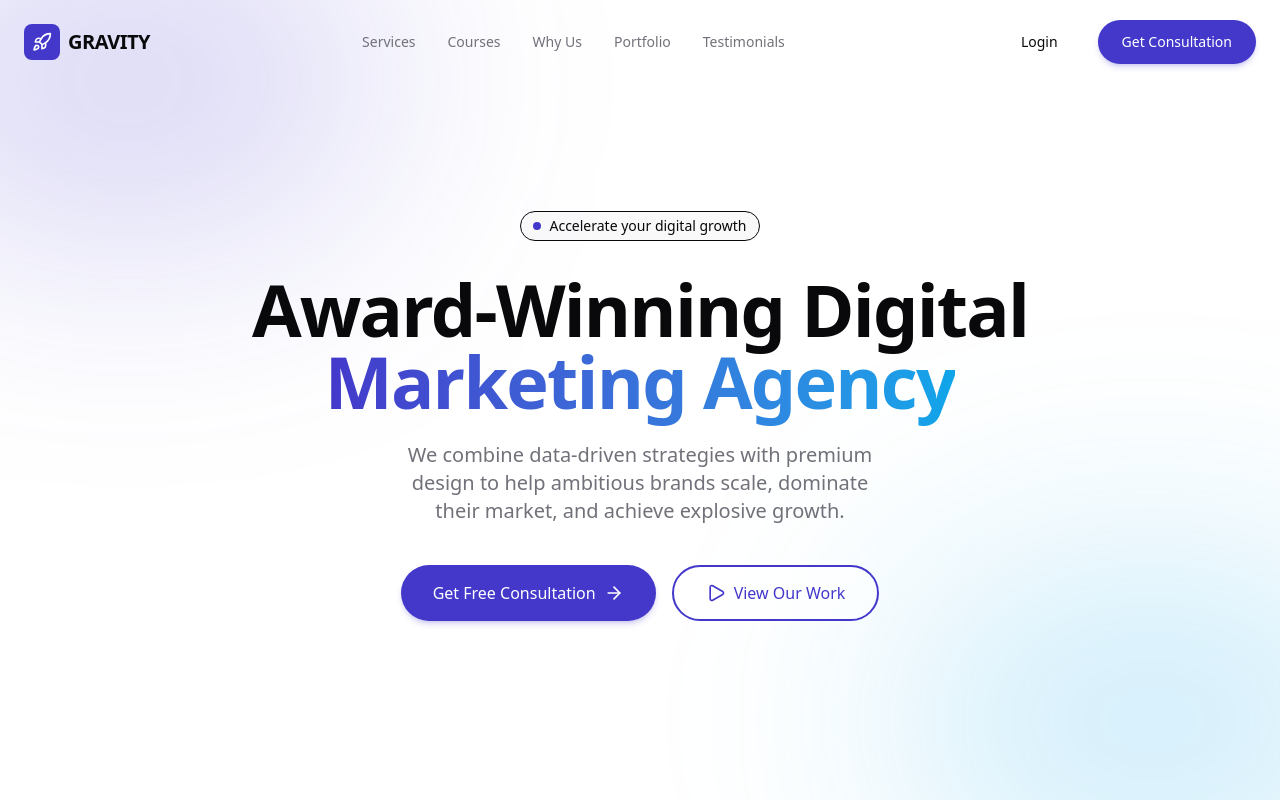
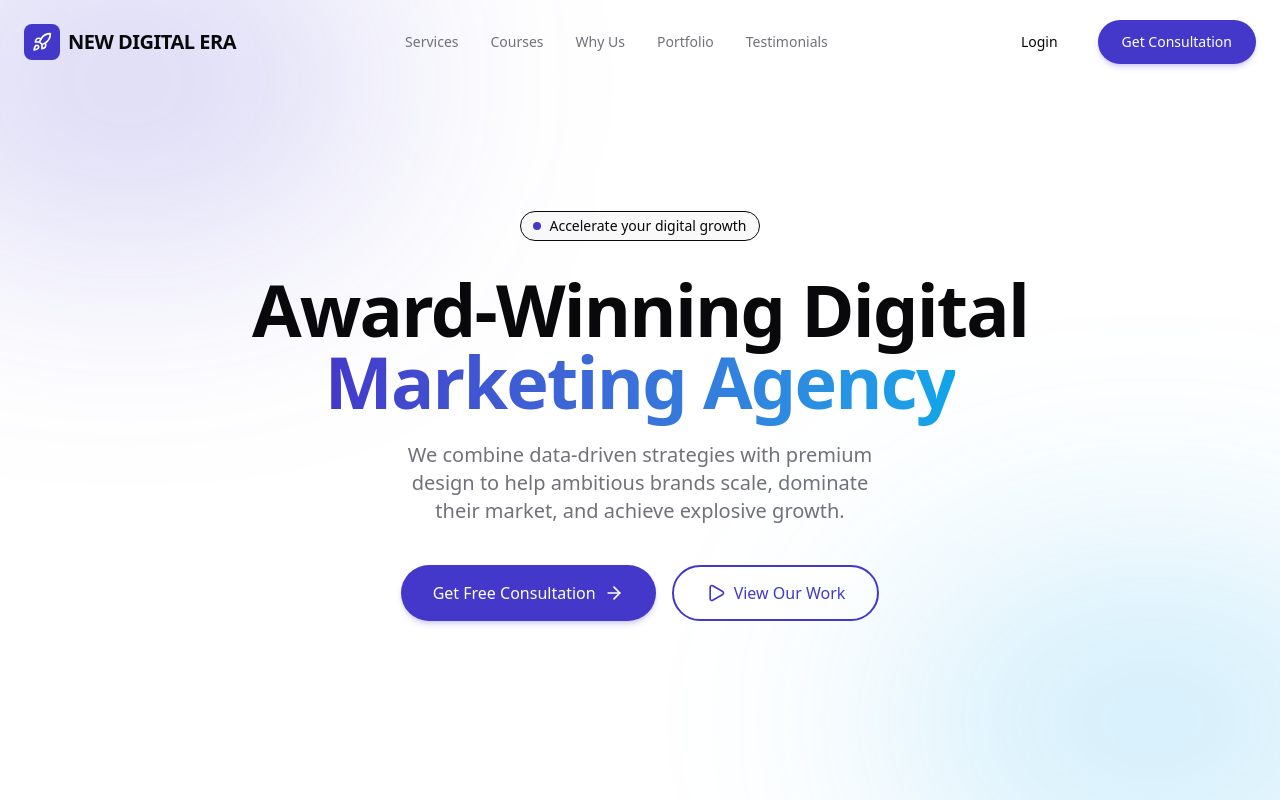
Before and after one commit to Beerunegi/GRY-New-Era, a Next.js app: page / in a window 1280 px wide. Shown: the top 800 px of the page. Built offline with nearby package versions, Linux system fonts and the light colour scheme.

Commit message:
contact Detils update

```diff
--- a/src/app/layout.tsx
+++ b/src/app/layout.tsx
@@ -15,7 +15,7 @@ const outfit = Outfit({
 });
 
 export const metadata: Metadata = {
-  title: "Gravity | Digital Marketing Agency",
+  title: "New Digital Era | Digital Marketing Agency",
   description: "We help ambitious businesses scale through data-driven digital marketing and premium web experiences.",
 };
 
--- a/src/components/layout/footer.tsx
+++ b/src/components/layout/footer.tsx
@@ -13,7 +13,7 @@ export function Footer() {
               <div className="bg-primary text-primary-foreground p-2 rounded-lg">
                 <Rocket className="w-5 h-5" />
               </div>
-              <span className="font-bold text-xl tracking-tight">GRAVITY</span>
+              <span className="font-bold text-xl tracking-tight">NEW DIGITAL ERA</span>
             </Link>
             <p className="text-muted-foreground mb-6 text-sm leading-relaxed">
               We help ambitious businesses scale through data-driven digital marketing and premium web experiences.
@@ -75,7 +75,7 @@ export function Footer() {
         </div>
 
         <div className="border-t pt-8 flex flex-col md:flex-row justify-between items-center gap-4 text-sm text-muted-foreground">
-          <p>© {new Date().getFullYear()} Gravity Digital. All rights reserved.</p>
+          <p>© {new Date().getFullYear()} New Digital Era. All rights reserved.</p>
           <div className="flex gap-6">
             <Link href="#" className="hover:text-foreground transition-colors">Privacy Policy</Link>
             <Link href="#" className="hover:text-foreground transition-colors">Terms of Service</Link>
--- a/src/components/layout/navbar.tsx
+++ b/src/components/layout/navbar.tsx
@@ -41,7 +41,7 @@ export function Navbar() {
           <div className="bg-primary text-primary-foreground p-2 rounded-lg group-hover:bg-primary/90 transition-colors">
             <Rocket className="w-5 h-5" />
           </div>
-          <span className="font-bold text-xl tracking-tight">GRAVITY</span>
+          <span className="font-bold text-xl tracking-tight">NEW DIGITAL ERA</span>
         </Link>
 
         {/* Desktop Nav */}
--- a/src/components/sections/contact-section.tsx
+++ b/src/components/sections/contact-section.tsx
@@ -55,7 +55,7 @@ export function ContactSection() {
               </div>
               <div>
                 <h4 className="font-bold text-lg mb-1">Email</h4>
-                <p className="text-muted-foreground">hello@gravityagency.com</p>
+                <p className="text-muted-foreground">hello@newdigitalera.com</p>
                 <p className="text-sm text-muted-foreground">We usually respond within 24 hours.</p>
               </div>
             </div>
--- a/src/components/sections/course-section.tsx
+++ b/src/components/sections/course-section.tsx
@@ -70,7 +70,7 @@ export function CourseSection() {
           className="order-1 lg:order-2"
         >
           <div className="inline-flex items-center gap-2 px-3 py-1 rounded-full bg-secondary/10 text-secondary font-medium text-sm mb-6">
-            <GraduationCap className="w-4 h-4" /> Gravity Academy
+            <GraduationCap className="w-4 h-4" /> New Digital Era Academy
           </div>
 
           <h2 className="text-3xl md:text-5xl font-bold tracking-tight mb-6 mt-2">
--- a/src/components/sections/testimonials-section.tsx
+++ b/src/components/sections/testimonials-section.tsx
@@ -6,7 +6,7 @@ import { Star, Quote } from "lucide-react";
 
 const testimonials = [
   {
-    quote: "Gravity transformed our entire business model. Their paid social strategies alone 5x'd our revenue in less than a year. They are aggressive, analytical, and relentless.",
+    quote: "New Digital Era transformed our entire business model. Their paid social strategies alone 5x'd our revenue in less than a year. They are aggressive, analytical, and relentless.",
     author: "Sarah Jenkins",
     role: "CMO, E-Commerce Brand",
     rating: 5,
@@ -18,7 +18,7 @@ const testimonials = [
     rating: 5,
   },
   {
-    quote: "We've worked with 4 agencies before Gravity. None of them provided the transparency and ROI that this team delivers. True partners in every sense.",
+    quote: "We've worked with 4 agencies before New Digital Era. None of them provided the transparency and ROI that this team delivers. True partners in every sense.",
     author: "Michael Ross",
     role: "VP Marketing, Enterprise Solutions",
     rating: 5,
--- a/src/components/sections/why-us-section.tsx
+++ b/src/components/sections/why-us-section.tsx
@@ -39,7 +39,7 @@ export function WhyUsSection() {
         >
           <h2 className="text-3xl md:text-5xl font-bold tracking-tight mb-6">
             Why Ambitious Brands <br />
-            <span className="text-primary">Choose Gravity</span>
+            <span className="text-primary">Choose New Digital Era</span>
           </h2>
           <p className="text-lg text-muted-foreground mb-8 text-balance">
             We operate as an extension of your own team. We care about your bottom line as much as you do, combining creativity with hardcore analytics to guarantee success.
```
